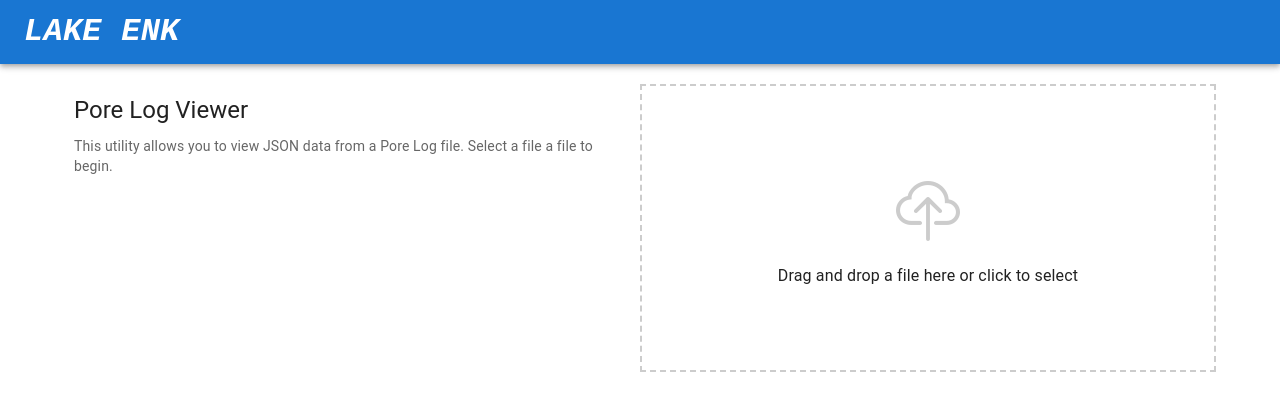
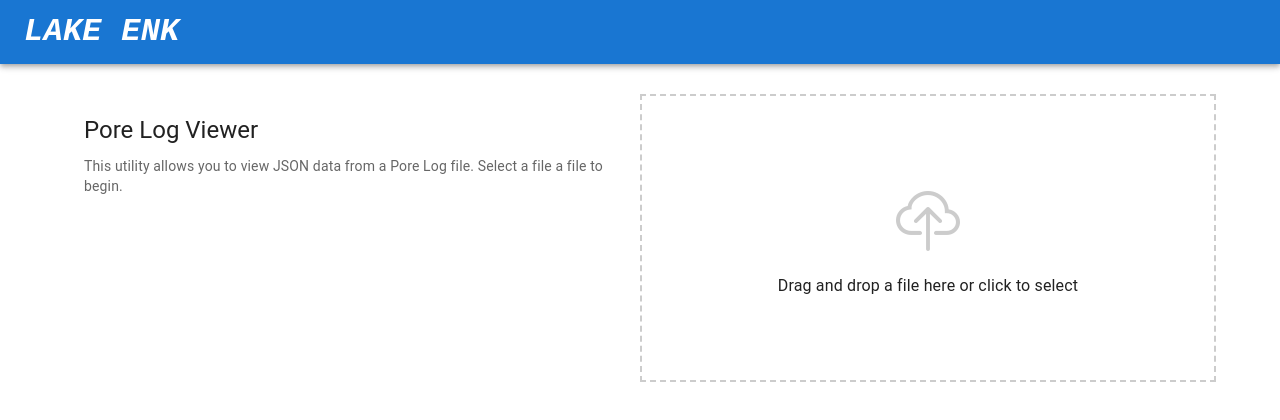
Before and after one commit to clay-lake/pore_log, a React app: page / in a window 1280 px wide. Built offline with nearby package versions, Linux system fonts and the light colour scheme.

Commit message:
Update component styles to adjust padding and add margin

```diff
--- a/src/styles.css
+++ b/src/styles.css
@@ -12,7 +12,8 @@ body {
 
 .component {
     box-sizing: border-box;
-    padding: 10px;
+    margin-top: 10px;
+    padding: 20px;
 }
 
 .component-half {
```
